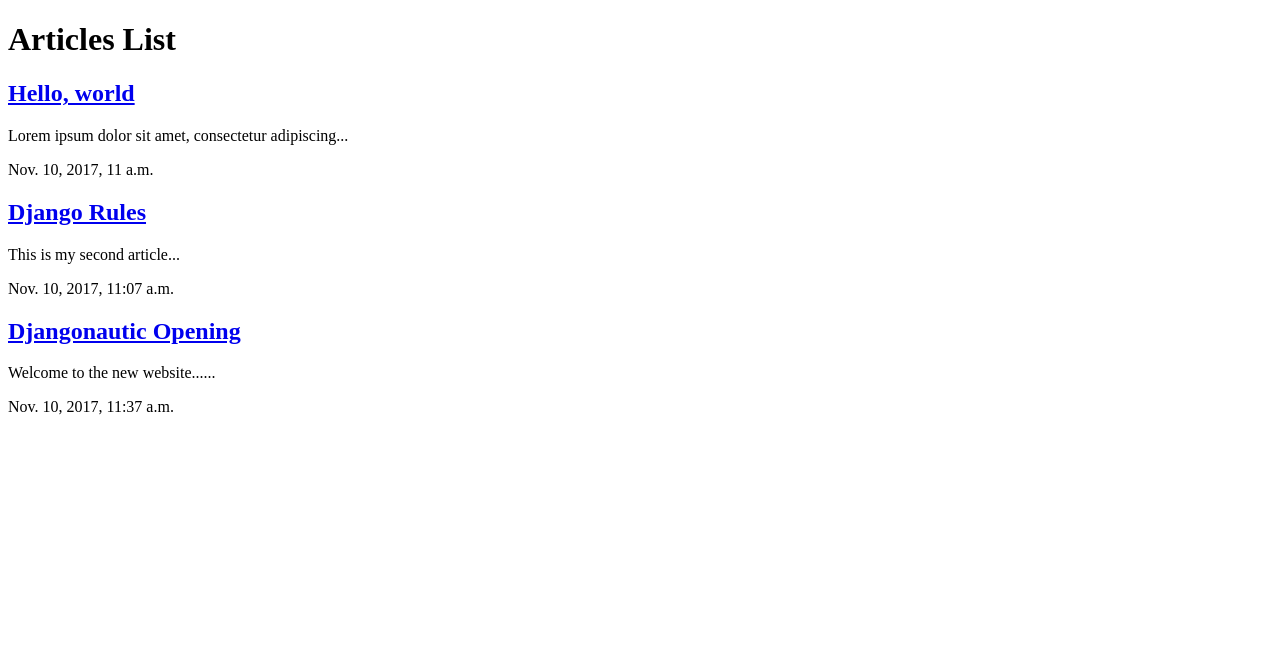
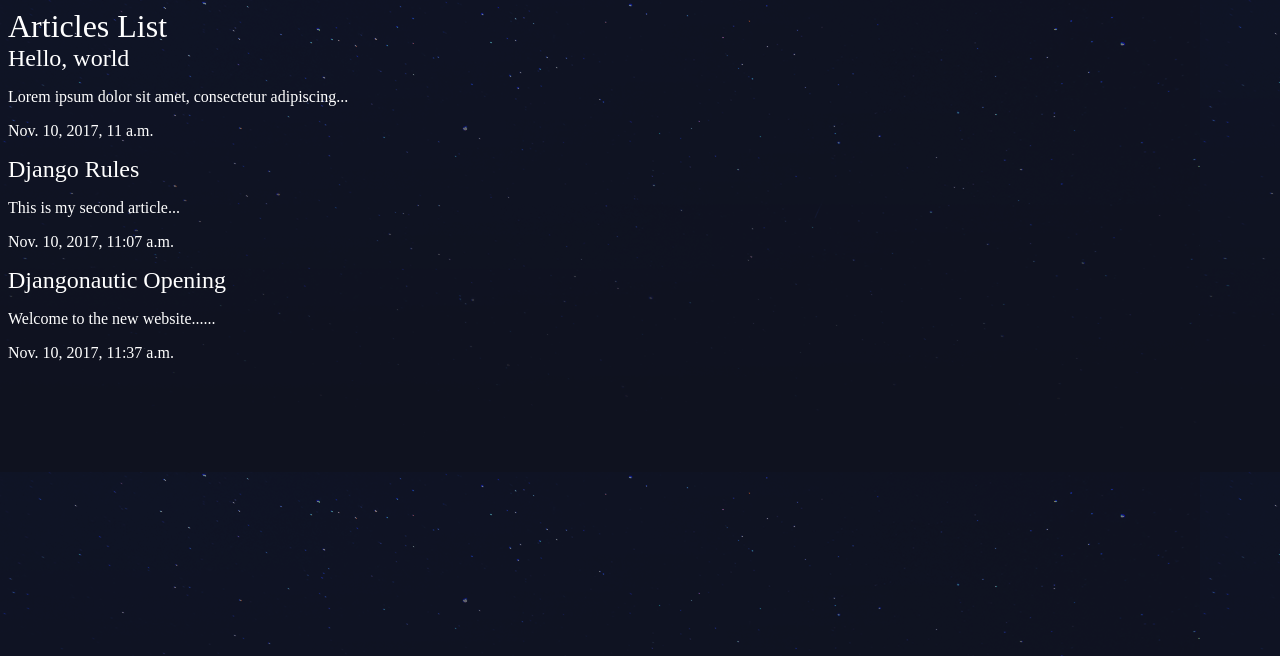
Before and after one commit to iamshaunjp/django-playlist, a Django app: page /articles/ in a window 1280 px wide. Shown: the top 656 px of the page. Run offline with Django 3.2, Linux system fonts and the light colour scheme; data comes from the database, SQL or seed files in the repository.

Commit message:
lesson 12 code

```diff
--- a/djangonautic/articles/templates/articles/article_list.html
+++ b/djangonautic/articles/templates/articles/article_list.html
@@ -1,8 +1,11 @@
+{% load static from staticfiles %}
+
 <!DOCTYPE html>
 <html>
     <head>
         <meta charset="utf-8">
         <title></title>
+        <link rel="stylesheet" href="{% static 'styles.css' %}">
     </head>
     <body>
         <h1>Articles List</h1>
--- /dev/null
+++ b/djangonautic/assets/styles.css
@@ -0,0 +1,20 @@
+body{
+    background-color: #0f121f;
+    background-image: url(/static/stars.png);
+    background-repeat-y: no-repeat;
+    color: #fff;
+}
+
+body *{
+    font-family: Ubuntu;
+}
+
+h1, h2, h3, h4, h5{
+    font-weight: normal;
+    margin: 0;
+}
+
+a, a:hover, a:visited{
+    color: #fff;
+    text-decoration: none;
+}
--- a/djangonautic/djangonautic/settings.py
+++ b/djangonautic/djangonautic/settings.py
@@ -119,3 +119,7 @@
 # https://docs.djangoproject.com/en/1.11/howto/static-files/
 
 STATIC_URL = '/static/'
+
+STATICFILES_DIRS = (
+    os.path.join(BASE_DIR, 'assets'),
+)
--- a/djangonautic/djangonautic/urls.py
+++ b/djangonautic/djangonautic/urls.py
@@ -1,6 +1,7 @@
 from django.conf.urls import url, include
 from django.contrib import admin
 from . import views
+from django.contrib.staticfiles.urls import staticfiles_urlpatterns
 
 urlpatterns = [
     url(r'^admin/', admin.site.urls),
@@ -8,3 +9,5 @@
     url(r'^about/$', views.about),
     url(r'^$', views.homepage),
 ]
+
+urlpatterns += staticfiles_urlpatterns()
```
Also changed, not shown: djangonautic/assets/stars.png (added).
